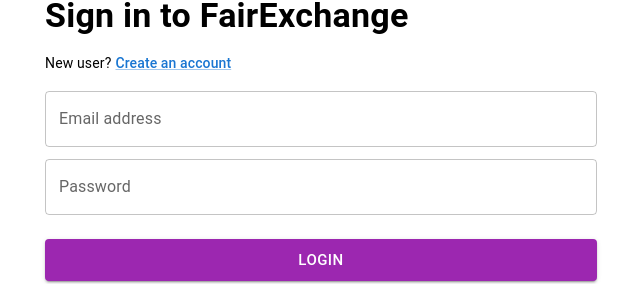
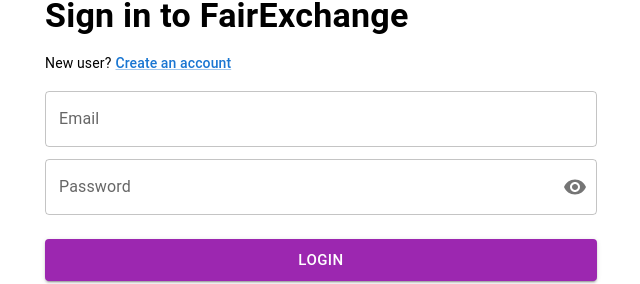
Before and after one commit to felicityy-li/BlackWingsHack2023, a React (Create React App) app in the folder frontend/: page / in a window 1280 px wide. Shown: the part 185-469 px from the top of the page, without its empty margins (319-959 px from the left). Built offline with nearby package versions, Linux system fonts and the light colour scheme; the HTML template or start-up script is replaced by a standard one.

Commit message:
installed material-icons and hide password

```diff
--- a/frontend/package.json
+++ b/frontend/package.json
@@ -6,6 +6,8 @@
     "@emotion/react": "^11.10.5",
     "@emotion/styled": "^11.10.5",
     "@material-ui/core": "^5.0.0-beta.5",
+    "@material-ui/icons": "^4.11.3",
+    "@mui/icons-material": "^5.11.0",
     "@mui/material": "^5.11.7",
     "@mui/styled-engine-sc": "^5.11.0",
     "@testing-library/jest-dom": "^5.16.5",
--- a/frontend/src/pages/signin.js
+++ b/frontend/src/pages/signin.js
@@ -1,13 +1,41 @@
-import React from 'react';
-import { Stack, Typography, Container, Button, TextField, Link } from '@mui/material';
+import React, { useState } from 'react';
+import { Stack, Typography, Container, Button, InputLabel, InputAdornment, Link, FormControl, OutlinedInput, IconButton} from '@mui/material';
+import Visibility from '@mui/icons-material/Visibility';
+import VisibilityOff from '@mui/icons-material/VisibilityOff';
 import icon_logo from "../assets/icon_logo.png"
-const LoginForm = ()  => {
+const LoginForm = () => {
+    const [showPassword, setShowPassword] = useState(false)
+    const handleClickShowPassword = () => setShowPassword((show) => !show);
     return (
         <form>
             <Stack spacing={3}>
-            <Stack spacing={1.5}>
-            <TextField name="email" label="Email address" variant="outlined"  />
-            <TextField name="password" label="Password" variant="outlined"  />
+                <Stack spacing={1.5} direction="column">
+                    <FormControl variant="outlined">
+                        <InputLabel >Email</InputLabel>
+                        <OutlinedInput
+                            type='text'
+                            label="Email"
+                        />
+                    </FormControl>
+                    <FormControl variant="outlined">
+                        <InputLabel >Password</InputLabel>
+                        <OutlinedInput
+                            type={showPassword ? 'text' : 'password'}
+                            endAdornment={
+                                <InputAdornment position="end">
+                                    <IconButton
+                                        aria-label="toggle password visibility"
+                                        onClick={handleClickShowPassword}
+                                        edge="end"
+                                    >
+                                        {showPassword ? <VisibilityOff /> : <Visibility />}
+                                    </IconButton>
+                                </InputAdornment>
+                            }
+                            label="Password"
+                        />
+                    </FormControl>
+
                 </Stack>
 
                 <Button fullWidth color="secondary" size="large" type="submit" variant="contained">Login</Button>
@@ -19,15 +47,14 @@
 export default function SignIn() {
     // create state variables for each input
 
-
     return (
-    <Container sx={{mt:  5,}} maxWidth="sm" >
+        <Container sx={{ mt: 5, }} maxWidth="sm" >
             <Stack spacing={5}  >
-      <Stack sx={{width: "100%"}} direction="column" alignItems="center">
-        <img style={{height: 100, width: 100}} src={icon_logo} alt="Logo" />
+                <Stack sx={{ width: "100%" }} direction="column" alignItems="center">
+                    <img style={{ height: 100, width: 100 }} src={icon_logo} alt="Logo" />
                 </Stack>
-      <Stack spacing={2} sx={{mb: 5, position: "relative"}} >
-        <Typography sx={{fontWeight: 'bold'}} variant="h4">
+                <Stack spacing={2} sx={{ mb: 5, position: "relative" }} >
+                    <Typography sx={{ fontWeight: 'bold' }} variant="h4">
                         Sign in to FairExchange
                     </Typography>
                     <Stack direction="row" spacing={0.5}>
```
Also changed, not shown: 1 other file (tests, documents, lock files or other folders). Lines whose indentation alone changed are shown as unchanged.
